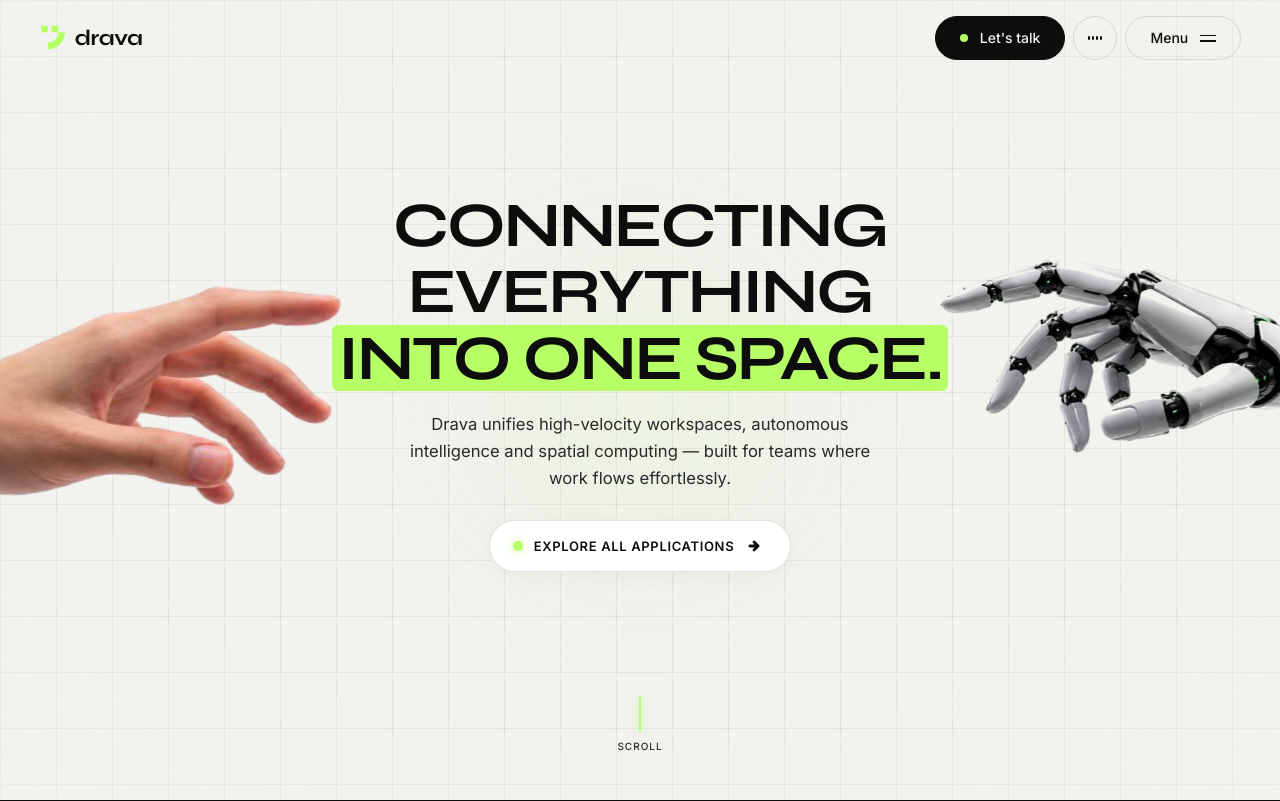
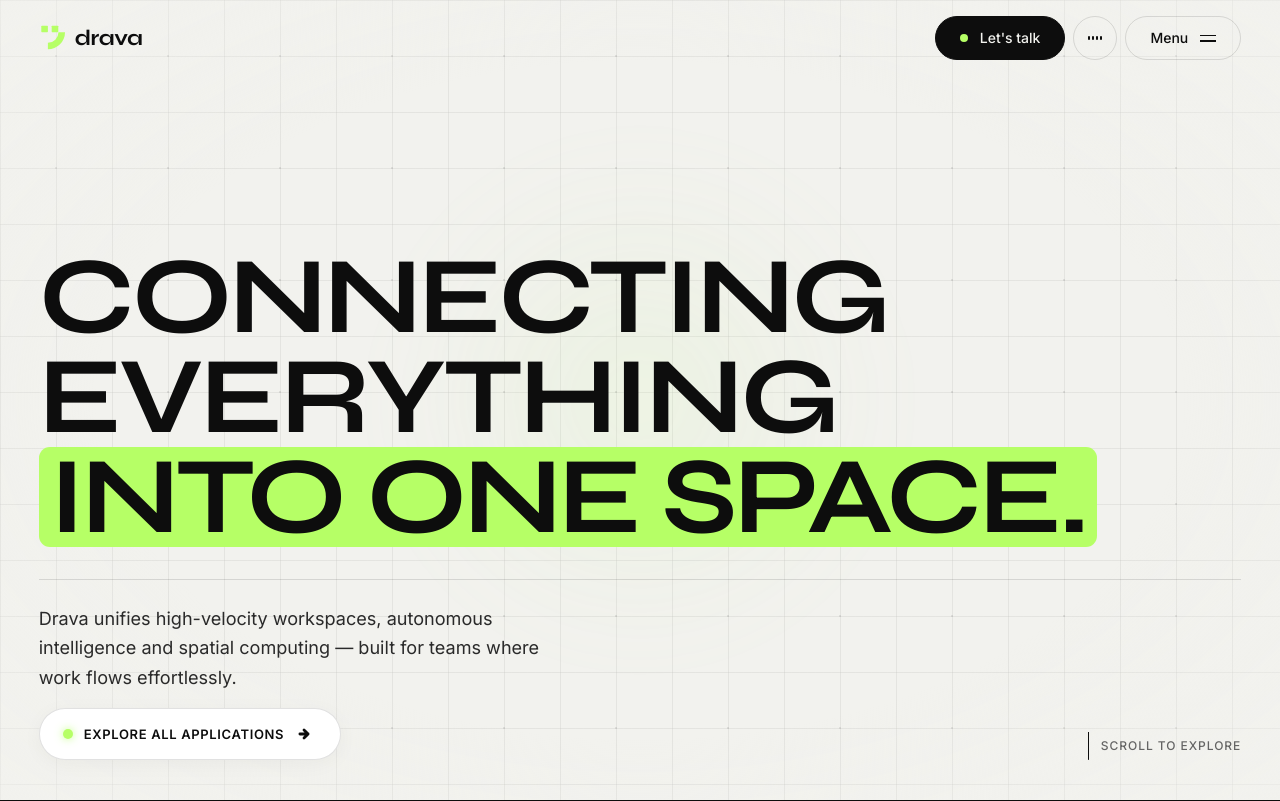
Before and after one commit to basssith/dravaa, a Next.js app: page / in a window 1280 px wide. Shown: the top 801 px of the page. Built offline with nearby package versions, Linux system fonts and the light colour scheme; no server answers.

Commit message:
Remove hero hands animation and align landing hero content to bottom left

```diff
--- a/src/app/page.tsx
+++ b/src/app/page.tsx
@@ -1,7 +1,5 @@
 import { AppGrid } from '@/components/Apps';
 import { CompanionSection } from '@/components/CompanionSection';
-import { HandsTouchingHero } from '@/components/HandsTouchingHero';
-import { HeroCanvas } from '@/components/HeroCanvas';
 import { SnakeLine } from '@/components/SnakeLine';
 import { ArrowDot } from '@/components/icons';
 import { Marquee } from '@/components/Marquee';
@@ -25,7 +23,6 @@ export default function Home() {
       <PageHero
         id="hero"
         full
-        centered
         lines={['Connecting everything', 'into one space.']}
         highlight={1}
         sub="Drava unifies high-velocity workspaces, autonomous intelligence and spatial computing — built for teams where work flows effortlessly."
@@ -33,7 +30,6 @@ export default function Home() {
           <SeeAllButton href="/applications" text="Explore all applications" />
         }
         cue="Scroll to explore"
-        background={<HandsTouchingHero />}
       />
 
       <section id="intro" className="relative flex min-h-screen flex-col justify-center py-section overflow-hidden">
```
